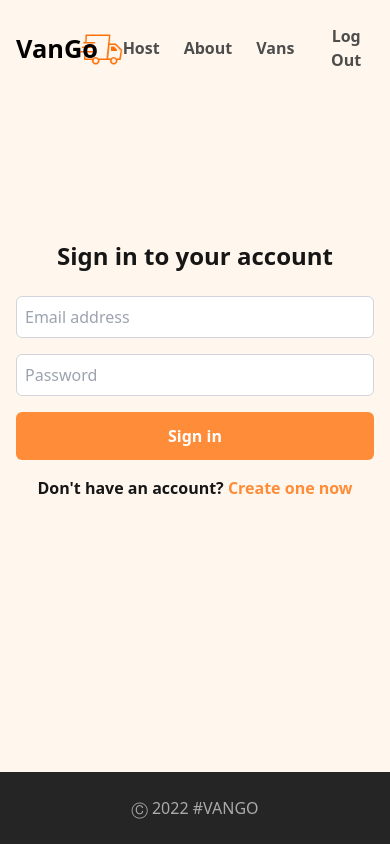
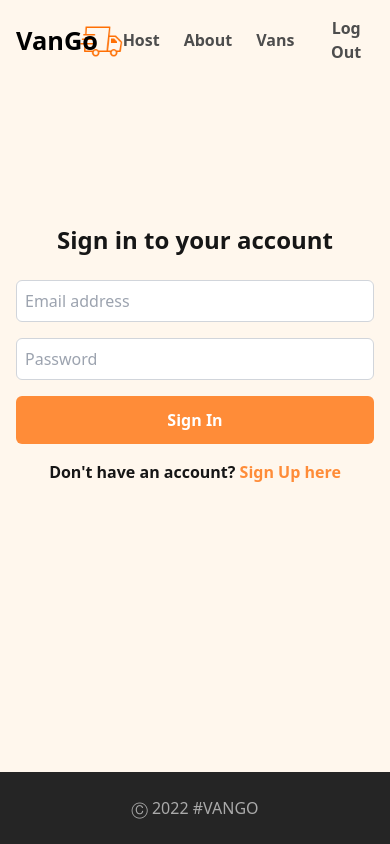
Before and after one commit to abdullmustyy/vango, a React (Vite) app in the folder client/: page /auth in a window 390 px wide. Built offline with nearby package versions, Linux system fonts and the light colour scheme; what miragejs would draw is missing.

Commit message:
Feat: Add authentification with firebase(Not tested)

```diff
--- a/client/src/api.jsx
+++ b/client/src/api.jsx
@@ -1,7 +1,5 @@
-import { initializeApp } from "firebase/app";
-// TODO: import { getAnalytics } from "firebase/analytics";
+import { db } from "./firebase";
 import {
-  getFirestore,
   getDocs,
   getDoc,
   doc,
@@ -10,19 +8,6 @@ import {
   where,
 } from "firebase/firestore/lite";
 
-const firebaseConfig = {
-  apiKey: "AIzaSyD0wnJP_6mKwq41gN8GFVOj5hIuQdgRMjA",
-  authDomain: "vango-12aaf.firebaseapp.com",
-  projectId: "vango-12aaf",
-  storageBucket: "vango-12aaf.appspot.com",
-  messagingSenderId: "644481206377",
-  appId: "1:644481206377:web:7afad7bd094356a016faf8",
-  measurementId: "G-H9MWS87TY1",
-};
-
-const app = initializeApp(firebaseConfig);
-// TODO: const analytics = getAnalytics(app);
-const db = getFirestore(app);
 const vansCollectionRef = collection(db, "vans");
 
 export async function getVans() {
--- a/client/src/components/NavBar.jsx
+++ b/client/src/components/NavBar.jsx
@@ -7,7 +7,7 @@ export default function NavBar() {
   };
 
   return (
-    <nav className="py-6 md:px-0 px-4">
+    <nav className="py-4 md:px-0 px-4">
       <div className="container mx-auto flex justify-between">
         <div>
           <NavLink
--- a/client/src/components/Vans/VansFilters.jsx
+++ b/client/src/components/Vans/VansFilters.jsx
@@ -40,7 +40,7 @@ export default function VansFilters() {
             onClick={() => {
               setSearchParams({});
             }}
-            className="hover:outline outline-[#a61414] outline-2 py-2 px-6 rounded-md text-white text-base font-medium bg-[#a61414] transition sm:block hidden"
+            className="hover:outline outline-[#a61414] outline-2 md:py-2 py-1 md:px-6 px-4 rounded-md text-white md:text-base text-sm md:font-medium font-semibold bg-[#a61414] transition sm:block hidden"
           >
             Clear filters
           </button>
--- /dev/null
+++ b/client/src/firebase.js
@@ -0,0 +1,16 @@
+import { initializeApp } from "firebase/app";
+import { getAuth } from "firebase/auth";
+import { getFirestore } from "firebase/firestore/lite";
+
+const firebaseConfig = {
+  apiKey: "AIzaSyD0wnJP_6mKwq41gN8GFVOj5hIuQdgRMjA",
+  authDomain: "vango-12aaf.firebaseapp.com",
+  projectId: "vango-12aaf",
+  storageBucket: "vango-12aaf.appspot.com",
+  messagingSenderId: "644481206377",
+  appId: "1:644481206377:web:7afad7bd094356a016faf8",
+};
+
+const app = initializeApp(firebaseConfig);
+export const auth = getAuth(app);
+export const db = getFirestore(app);
--- a/client/src/pages/AuthPage.jsx
+++ b/client/src/pages/AuthPage.jsx
@@ -1,12 +1,15 @@
+import { useLocation, useNavigate } from "react-router-dom";
+import { useSelector, useDispatch } from "react-redux";
 import { Formik, Form } from "formik";
 import * as Yup from "yup";
+import { createUserWithEmailAndPassword } from "firebase/auth";
+import { signInWithEmailAndPassword } from "firebase/auth";
+import { auth } from "../firebase";
 import { MyTextInput } from "../components/FormItems";
-import { useLocation, useNavigate } from "react-router-dom";
-import { loginUser } from "../api";
-import { useSelector, useDispatch } from "react-redux";
 import { setError } from "../state/authSlice";
+import { setPageType } from "../state/authSlice";
 
-const loginSchema = Yup.object().shape({
+const authSchema = Yup.object().shape({
   email: Yup.string().email("Invalid email address.").required("Required"),
   password: Yup.string()
     .required("No password provided.")
@@ -14,37 +17,58 @@ const loginSchema = Yup.object().shape({
     .matches(/[a-zA-Z]/, "Password can only contain Latin letters."),
 });
 
-const initialLoginValues = {
+const authValues = {
   email: "",
   password: "",
 };
 
 export default function AuthPage() {
-  const { error } = useSelector((state) => state.auth);
+  const { error, pageType } = useSelector((state) => state.auth);
+  const isSignIn = pageType === "signin";
+  const isSignUp = pageType === "signup";
   const dispatch = useDispatch();
   const location = useLocation();
   const navigate = useNavigate();
 
-  function handleSubmit(values, { setSubmitting }) {
-    dispatch(setError(null));
-    loginUser(values)
-      .then((data) => {
-        console.log(JSON.stringify(data, null, 2));
-        localStorage.setItem("isLoggedIn", true);
+  async function signUp({ email, password }, resetForm) {
+    await createUserWithEmailAndPassword(auth, email, password)
+      .then((userCredential) => {
+        // Signed in
+        const user = userCredential.user;
+        console.log(user);
+        resetForm();
+        dispatch(setPageType("signin"));
+      })
+      .catch((error) => {
+        const errorMessage = error.message;
+        dispatch(setError(errorMessage));
+      });
+  }
+
+  function signIn({ email, password }, resetForm) {
+    signInWithEmailAndPassword(auth, email, password)
+      .then((userCredential) => {
+        const user = userCredential.user;
+        console.log(user);
+        resetForm();
         navigate(location.state?.from || "/", {
           replace: true,
         });
       })
-      .catch((err) => {
-        dispatch(setError(err.message));
-      })
-      .finally(() => {
-        setSubmitting(false);
+      .catch((error) => {
+        const errorMessage = error.message;
+        dispatch(setError(errorMessage));
       });
   }
 
+  async function handleSubmit(values, { resetForm }) {
+    dispatch(setError(null));
+    if (isSignIn) signIn(values, resetForm);
+    if (isSignUp) signUp(values, resetForm);
+  }
+
   return (
-    <section className="container mx-auto md:grid place-content-center py-36 md:px-0 px-4 text-[#161616]">
+    <section className="container mx-auto md:grid place-content-center py-36 md:px-0 px-4 text-[#161616] select-text">
       <div className="md:w-[40rem] space-y-6">
         {location.state?.message && (
           <h3 className="text-base text-center text-red-600 font-semibold">
@@ -52,14 +76,14 @@ export default function AuthPage() {
           </h3>
         )}
         <h1 className="md:text-4xl text-2xl font-bold text-center">
-          Sign in to your account
+          {isSignIn ? "Sign in to your account" : "Create an account"}
         </h1>
         <Formik
-          initialValues={initialLoginValues}
-          validationSchema={loginSchema}
+          initialValues={authValues}
+          validationSchema={authSchema}
           onSubmit={handleSubmit}
         >
-          {({ isSubmitting }) => (
+          {({ isSubmitting, resetForm }) => (
             <Form className="grid gap-4">
               <MyTextInput
                 name="email"
@@ -83,11 +107,32 @@ export default function AuthPage() {
                   isSubmitting ? "opacity-80 cursor-not-allowed" : null
                 } bg-[#FF8C38] w-full rounded-md py-3 text-base font-bold text-white place-self-center hover:outline outline-2 outline-[#FF8C38] transition`}
               >
-                {isSubmitting ? "Signing" : "Sign"} in
+                {isSubmitting ? "Signing" : "Sign"} {isSignIn ? "In" : "Up"}
               </button>
-              <p className="text-base font-semibold cursor-pointer text-center">
-                Don&apos;t have an account?{" "}
-                <span className="text-[#FF8C38] font-bold">Create one now</span>
+              <p
+                className="text-base font-semibold cursor-pointer text-center"
+                onClick={() => {
+                  dispatch(setError(null));
+                  resetForm();
+                  dispatch(setPageType(isSignIn ? "signup" : "signin"));
+                }}
+              >
+                {isSignIn && (
+                  <span>
+                    Don&apos;t have an account?{" "}
+                    <span className="text-[#FF8C38] font-bold">
+                      Sign Up here
+                    </span>
+                  </span>
+                )}
+                {isSignUp && (
+                  <span>
+                    Already have an account?{" "}
+                    <span className="text-[#FF8C38] font-bold">
+                      Sign In here
+                    </span>
+                  </span>
+                )}
               </p>
             </Form>
           )}
--- a/client/src/pages/NotFoundPage.jsx
+++ b/client/src/pages/NotFoundPage.jsx
@@ -7,7 +7,7 @@ export default function NotFoundPage() {
       <div className="flex flex-col justify-center items-center text-[#161616] space-y-6">
         <FaFaceFrown size={"3rem"} />
         <h1 className="text-4xl font-black text-center">
-          Sorry, the page you were looking for was not found.
+          Sorry, the page you searched for was not found.
         </h1>
         <Link
           to=".."
--- a/client/src/state/authSlice.js
+++ b/client/src/state/authSlice.js
@@ -1,6 +1,6 @@
 import { createSlice } from "@reduxjs/toolkit";
 
-const initialState = { error: null };
+const initialState = { error: null, pageType: "signin" };
 
 const authSlice = createSlice({
   name: "auth",
@@ -9,8 +9,11 @@ const authSlice = createSlice({
     setError(state, action) {
       state.error = action.payload;
     },
+    setPageType(state, action) {
+      state.pageType = action.payload;
+    },
   },
 });
 
-export const { setError } = authSlice.actions;
+export const { setError, setPageType } = authSlice.actions;
 export default authSlice.reducer;
--- a/client/src/utils.jsx
+++ b/client/src/utils.jsx
@@ -1,10 +1,17 @@
 import { Outlet, Navigate, useLocation } from "react-router-dom";
+import { getAuth, onAuthStateChanged } from "firebase/auth";
+
+const auth = getAuth();
 
 export default function ProtectedRoutes() {
   const location = useLocation();
-  const isLoggedIn = localStorage.getItem("isLoggedIn");
+  let isLoggedIn = null;
 
-  return isLoggedIn === "true" ? (
+  onAuthStateChanged(auth, (user) =>
+    user ? (isLoggedIn = true) : (isLoggedIn = false)
+  );
+
+  return isLoggedIn ? (
     <Outlet />
   ) : (
     <Navigate
```
